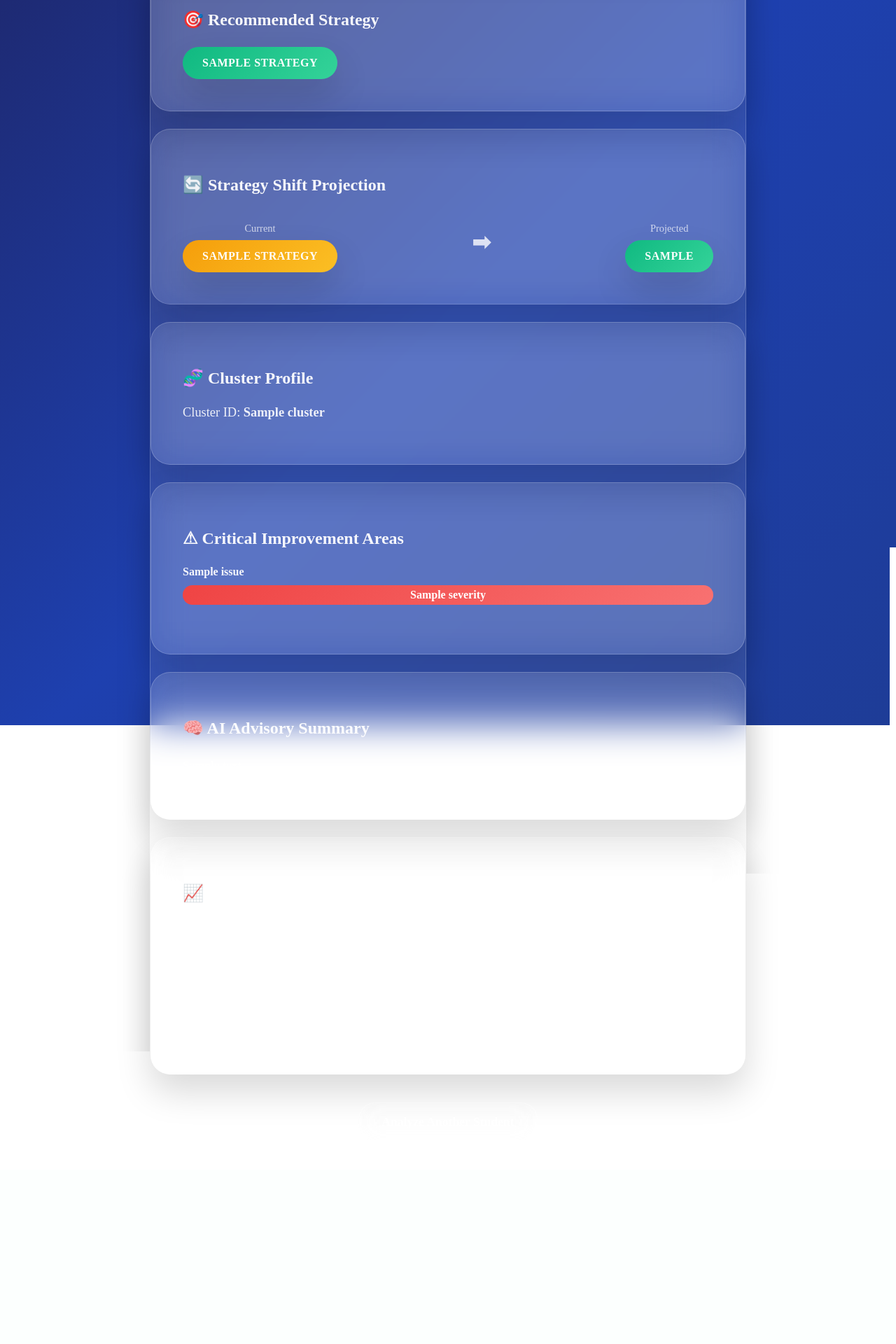
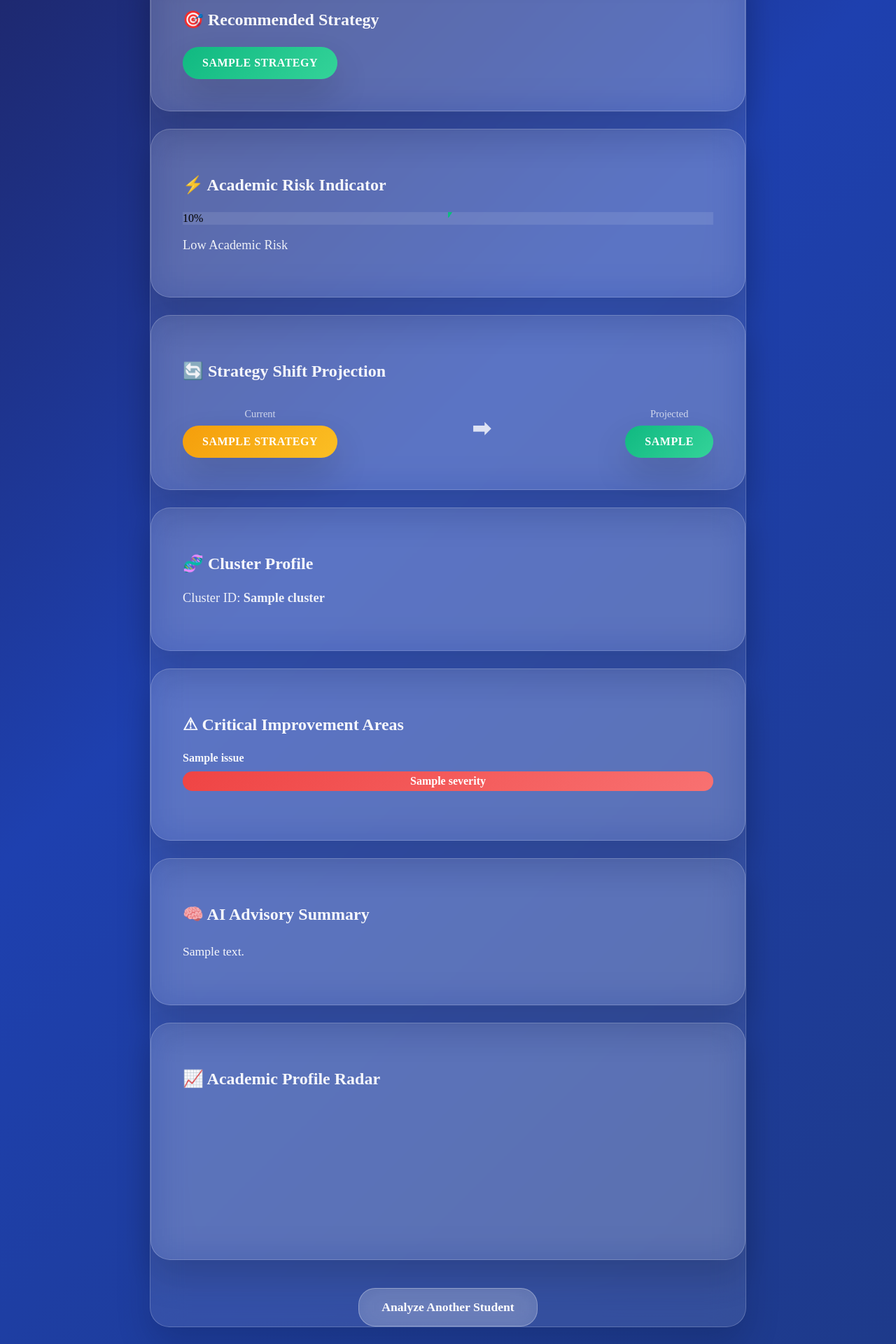
Before and after one commit to ABHIGH15/academic-advisory-system, a Flask app: template templates/result.html in a window 1280 px wide. Shown: the part 743-2663 px from the top of the page at 70% size. Before the commit the page ends 2313 px from the top, so only its background shows below. Run offline with Flask 3, Linux system fonts and the light colour scheme; the template is opened without the code that fills it: most values are stand-ins (such as "Sample title", 1, 10 or a date in 2020); a map, chart or similar area stays blank; parts of the project's set-up code (start-up, migrations or seed data) failed here and were passed over.

Commit message:
Update result.html

```diff
--- a/templates/result.html
+++ b/templates/result.html
@@ -49,6 +49,40 @@
             <span class="badge green soft-badge">{{ result.Strategy }}</span>
         {% endif %}
     </div>
+
+    <!-- ================= RISK GAUGE ================= -->
+
+<div class="card soft-card">
+    <h2>⚡ Academic Risk Indicator</h2>
+
+    <div class="risk-gauge">
+        <div class="risk-circle"
+             style="background: conic-gradient(
+                {% if result.Risk_Score > 70 %}
+                    #ef4444 {{ result.Risk_Score }}%,
+                {% elif result.Risk_Score > 40 %}
+                    #f59e0b {{ result.Risk_Score }}%,
+                {% else %}
+                    #10b981 {{ result.Risk_Score }}%,
+                {% endif %}
+                rgba(255,255,255,0.1) 0%
+             );">
+            <div class="risk-inner">
+                {{ result.Risk_Score }}%
+            </div>
+        </div>
+
+        <p class="risk-label">
+            {% if result.Risk_Score > 70 %}
+                High Academic Risk
+            {% elif result.Risk_Score > 40 %}
+                Moderate Academic Risk
+            {% else %}
+                Low Academic Risk
+            {% endif %}
+        </p>
+    </div>
+</div>
 
     <!-- ================= STRATEGY SHIFT ================= -->
 
```
